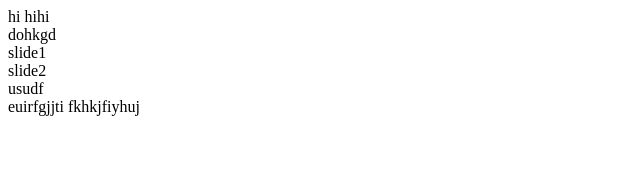
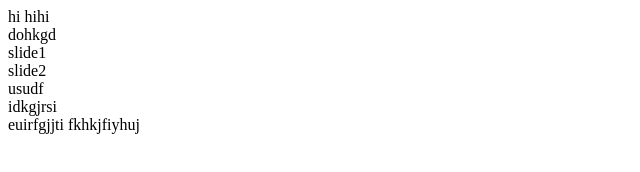
Before and after one commit to kargarsadeq/git-test, a plain HTML site: page index.html in a window 1280 px wide. Shown: the whole page, without its empty margins (0-640 px from the left). Drawn offline with Linux system fonts and the light colour scheme.

Commit message:
add slider

```diff
--- a/index.html
+++ b/index.html
@@ -14,6 +14,7 @@
 <div class="slider">slide1</div>
 <div class="slider">slide2</div>
 <div class="slider">usudf</div>
+<div class="slider">idkgjrsi</div>
 euirfgjjti
 fkhkjfiyhuj
 
```
